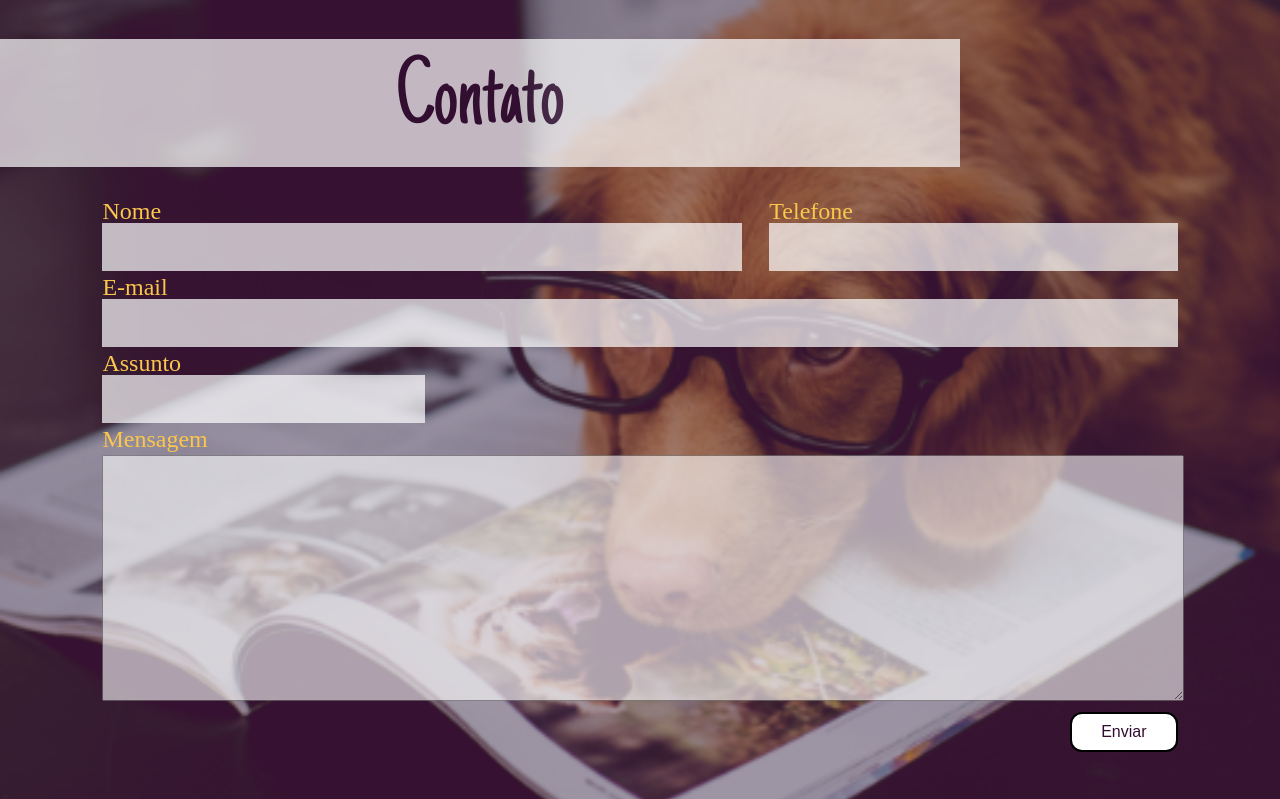
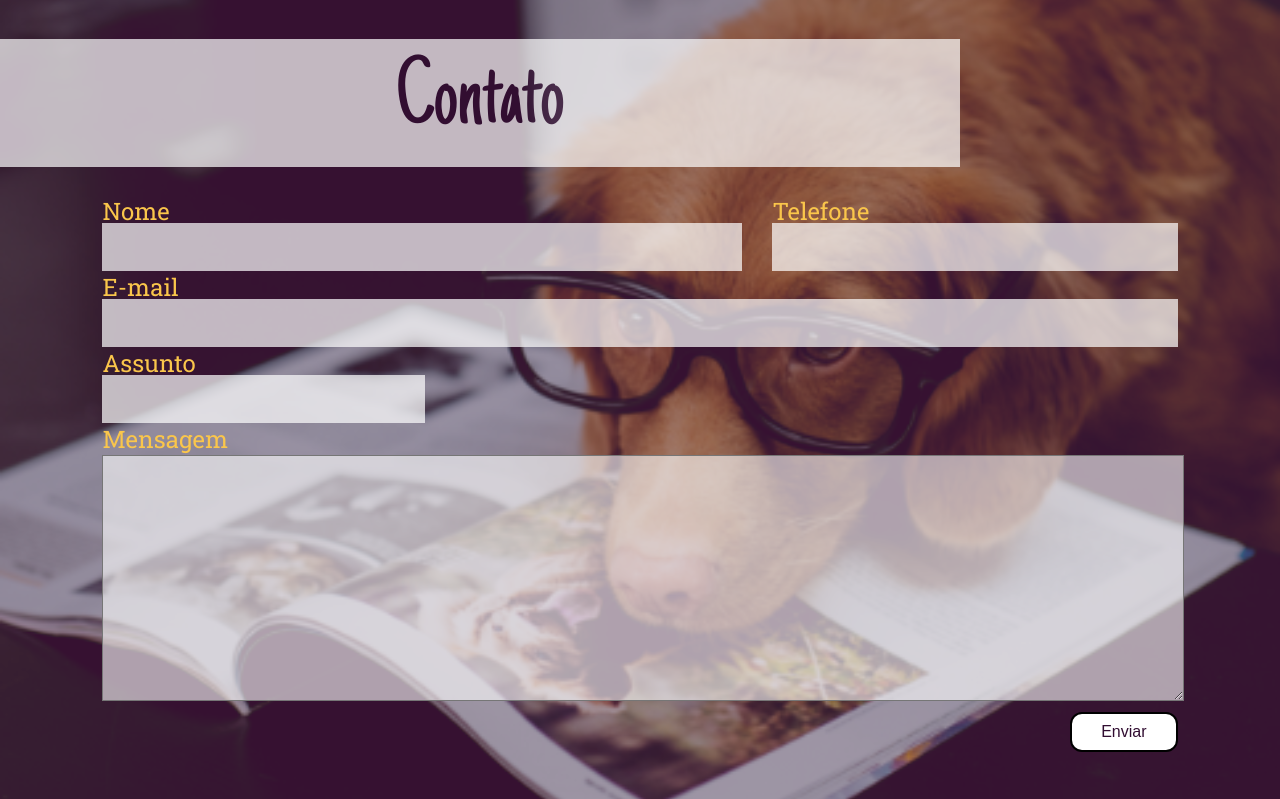
Before and after one commit to citi-onboarding/Abrigo, a Django app: page / in a window 1280 px wide. Shown: the part 801-1600 px from the top of the page. Run offline with Django 3.2, Linux system fonts and the light colour scheme; some libraries are stand-ins or nearby versions.

Commit message:
Opacidade do texto da mensagem e alterando fonte

```diff
--- a/static/css/contato.css
+++ b/static/css/contato.css
@@ -56,9 +56,11 @@
 #msg{
     width: 100%;
     height: 20vh;
-    opacity: 0.6;
+    background-color: rgba(255, 255, 255, 0.6);
     text-align: start;
+    color: rgba(49, 13, 49, 1);
 }
+
 #botao-contato{
     display: flex;
     margin: 0vh 8vw;
@@ -88,5 +90,5 @@ label{
     color: #FAC64B;
     font-weight: normal;
     font-size: 0.8rem;
-    font-family: Roboto Slab;
+    font-family: 'Roboto Slab', serif;
 }
--- a/templates/base.html
+++ b/templates/base.html
@@ -13,6 +13,7 @@
     <link rel="stylesheet" href="{% static 'css/banner.css' %}">
     <link rel="stylesheet" href="{% static 'css/mediaquery-banner.css' %}">
     <link rel="stylesheet" href="{% static 'css/mediaquery-contato.css' %}">
+    <link href="https://fonts.googleapis.com/css?family=Roboto+Slab&display=swap" rel="stylesheet">
     {% endblock %}
 
     <title>Document</title>
```
